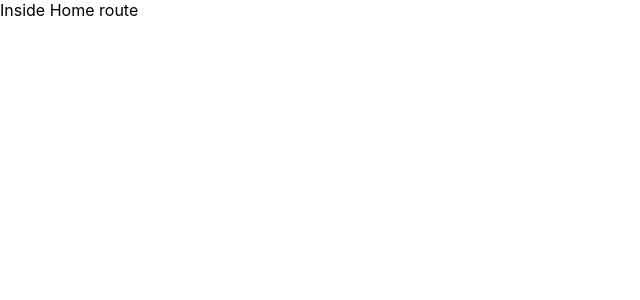
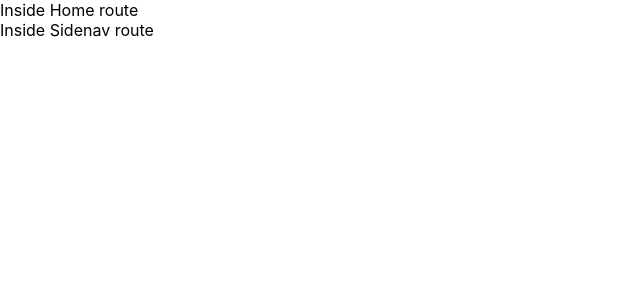
Before and after one commit to doniisetiiawan/react-router-txp, a React (Create React App) app: page / in a window 1280 px wide. Shown: the top 300 px of the page, without its empty margins (0-640 px from the left). Built offline with nearby package versions, Linux system fonts and the light colour scheme.

Commit message:
Inline rendering with children

```diff
--- a/src/App.jsx
+++ b/src/App.jsx
@@ -33,6 +33,12 @@ function App() {
           <div> Inside User Route </div>
         )}
       />
+      <Route
+        path="/sidenav"
+        children={() => (
+          <div> Inside Sidenav route </div>
+        )}
+      />
     </div>
   );
 }
```
